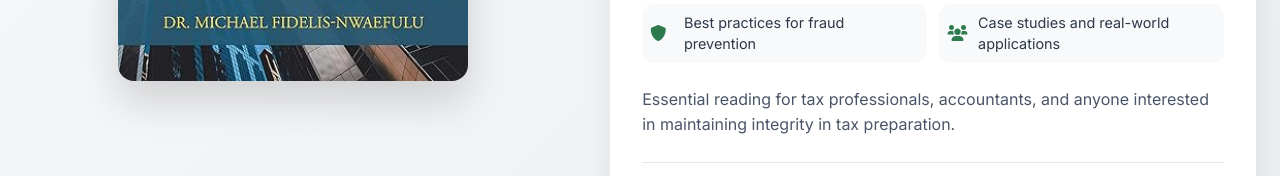
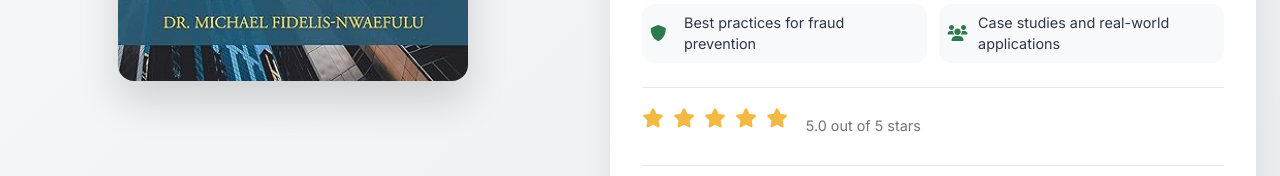
Before and after one commit to antoniovlopez14-lab/fidelity_inc, a plain HTML site: page index.html in a window 1280 px wide. Shown: the part 2200-2376 px from the top of the page. Drawn offline with Linux system fonts and the light colour scheme; a script that the page names is missing.

Commit message:
Update index.html

```diff
--- a/index.html
+++ b/index.html
@@ -141,7 +141,6 @@
               <li><i class="fas fa-shield-alt"></i> <span data-translate="bookFeature3">Best practices for fraud prevention</span></li>
               <li><i class="fas fa-users"></i> <span data-translate="bookFeature4">Case studies and real-world applications</span></li>
             </ul>
-            <p data-translate="bookDescription2">Essential reading for tax professionals, accountants, and anyone interested in maintaining integrity in tax preparation.</p>
           </div>
 
           <div class="book-rating">
```
